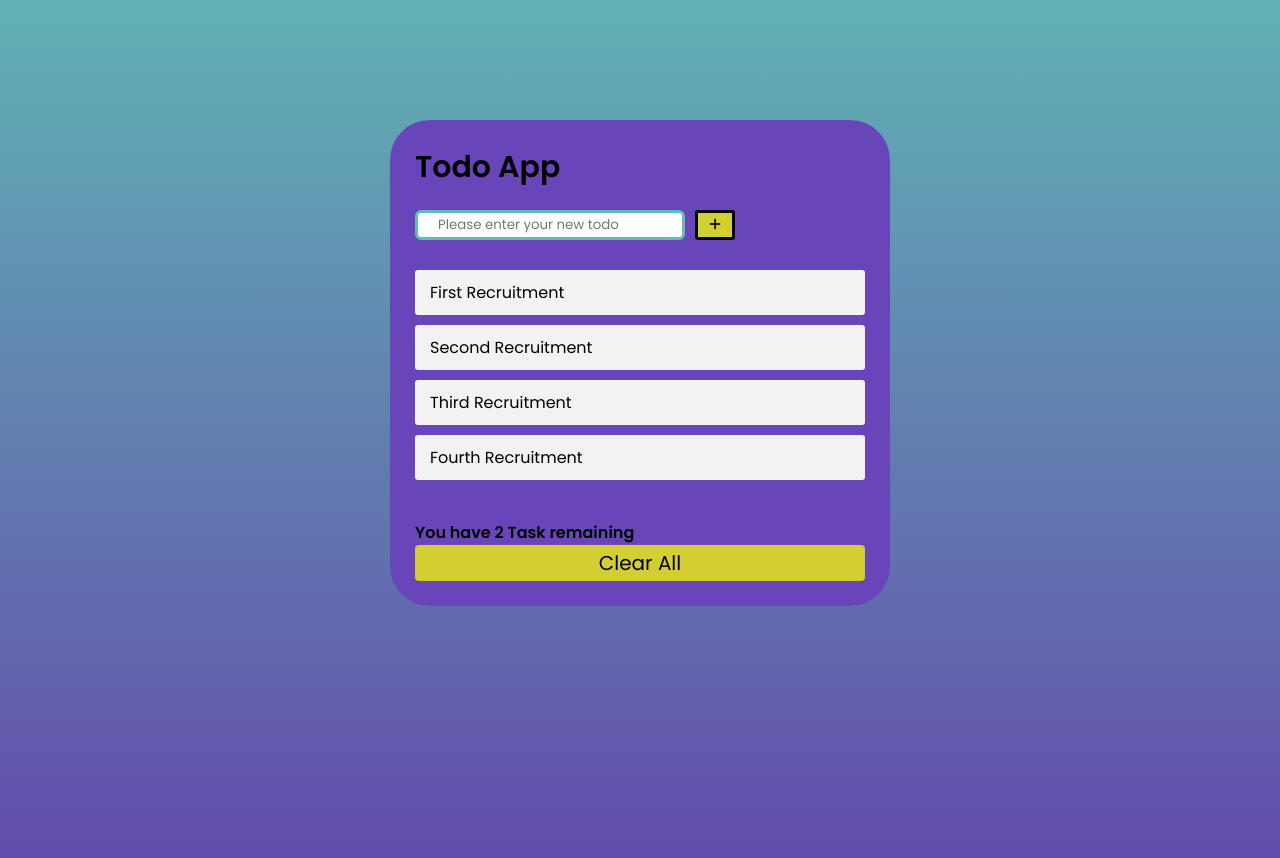
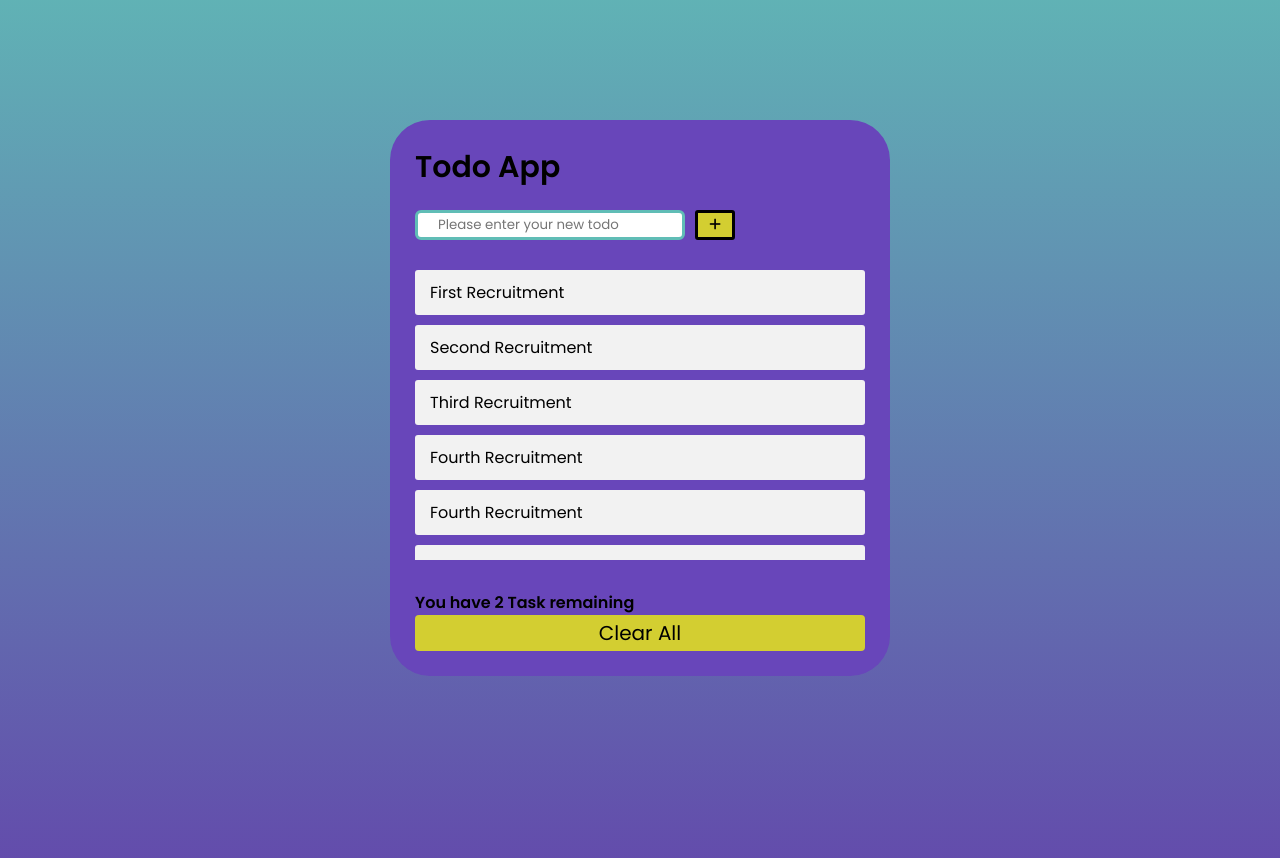
Before and after one commit to sohaibmudassir/todo, a plain HTML site: page index.html in a window 1280 px wide. Drawn offline with Linux system fonts and the light colour scheme.

Commit message:
Update index.html

```diff
--- a/index.html
+++ b/index.html
@@ -32,6 +32,15 @@
         <li>
           Fourth Recruitment <span><i class="fas fa-minus-square"></i></span>
         </li>
+        <li>
+          Fourth Recruitment <span><i class="fas fa-minus-square"></i></span>
+        </li>
+        <li>
+          Fourth Recruitment <span><i class="fas fa-minus-square"></i></span>
+        </li>
+        <li>
+          Fourth Recruitment <span><i class="fas fa-minus-square"></i></span>
+        </li>
       </ul>
 
       <div class="footer">
```
